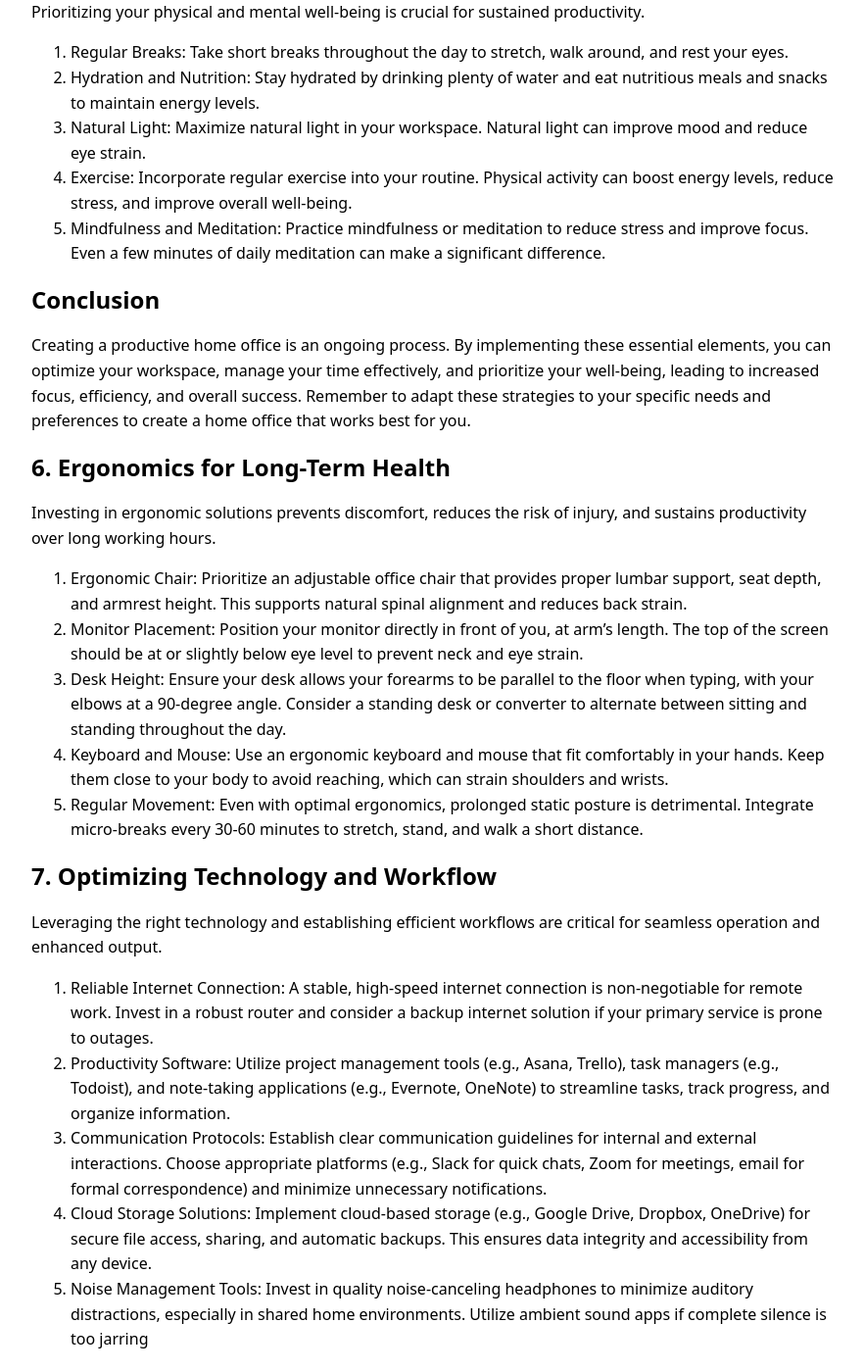
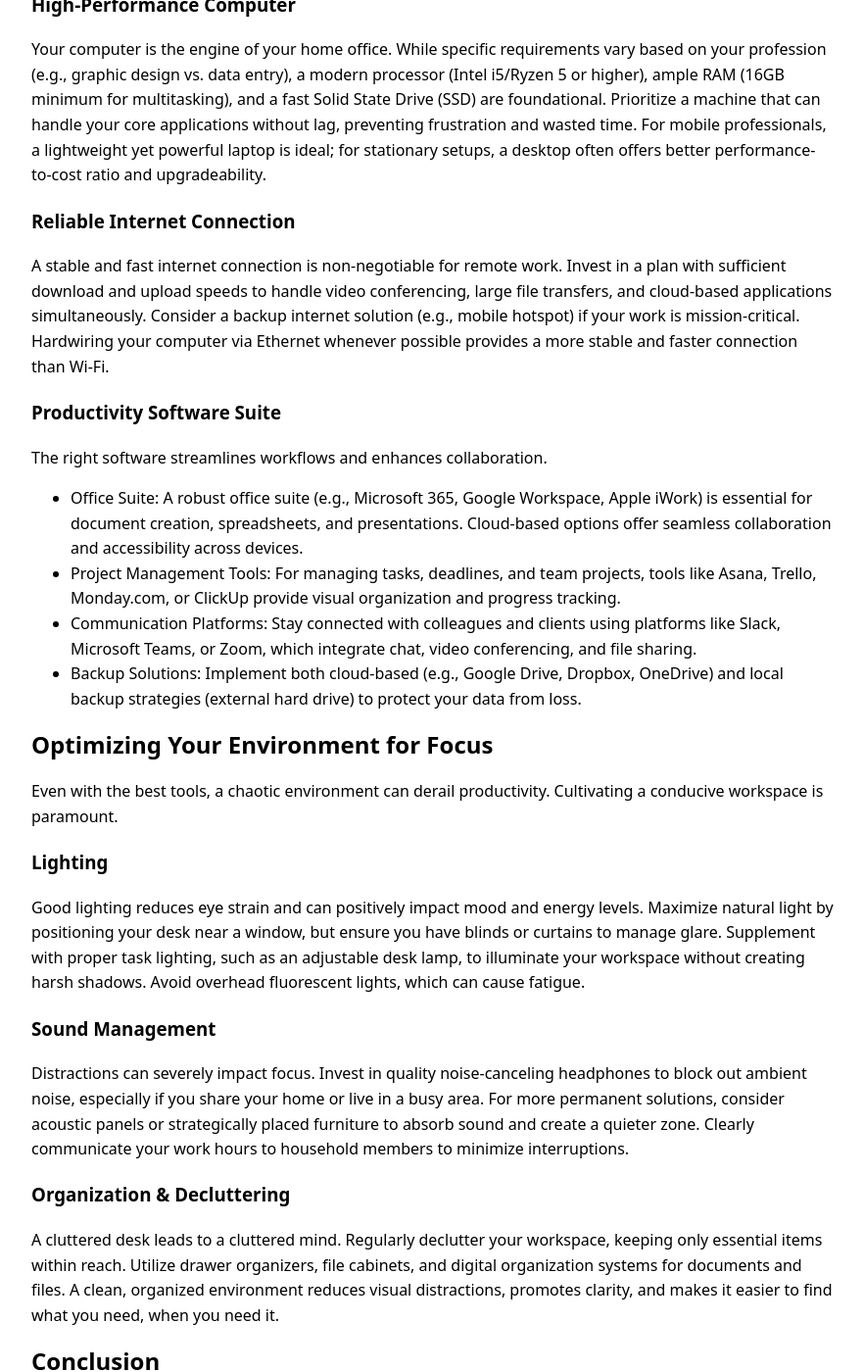
Before and after one commit to ironaclaw/ironaclaw.github.io, a Jekyll site: the page built from _posts/2026-02-12-home-office-productivity-essentials.md, in a window 1280 px wide and 1400 px high, scrolled down 1722 px. Shown: the whole window at 98% size, without its empty margins (198-1080 px from the left). Built offline with Jekyll 4.4.1, drawn with Linux system fonts in a browser that asks for light colours; some of the changed text lies outside the part shown.

Commit message:
Add 2026-02-12-home-office-productivity-essentials.md

```diff
--- a/_posts/2026-02-12-home-office-productivity-essentials.md
+++ b/_posts/2026-02-12-home-office-productivity-essentials.md
@@ -6,82 +6,79 @@ date: '2026-02-12'
 description: ''
 tags: []
 keywords: []
-model_used: gemini-2.0-flash-001
+model_used: gemini-2.5-flash
 ---
 
-# Home Office Productivity Essentials: Maximize Your Output
+# Optimizing Your Home Office: Essential Tools for Peak Productivity
 
-A productive home office is crucial for success, whether you're a remote worker, freelancer, or small business owner. Setting up the right environment and implementing effective strategies can significantly boost your focus, efficiency, and overall well-being. This article outlines essential elements for creating a high-performance home office.
+A well-equipped home office is the foundation of sustained productivity. Beyond just a desk and a computer, strategic choices in equipment, software, and environment can significantly impact focus, efficiency, and well-being. This guide outlines the essential elements for creating a highly productive home office, catering to both remote professionals and small business owners across the US.
 
-## 1. Ergonomic Workspace Setup
+## Ergonomic Foundations for Comfort and Health
 
-Your physical comfort directly impacts your productivity. Investing in ergonomic equipment is an investment in your long-term health and efficiency.
+Long hours spent at a desk demand an investment in ergonomics to prevent strain and maintain focus. Prioritizing comfort directly translates to sustained productivity and reduces the risk of long-term health issues.
 
-1.  Adjustable Chair: Choose a chair with lumbar support, adjustable height, and armrests. Ensure your feet are flat on the floor or supported by a footrest.
-2.  Monitor Placement: Position your monitor at arm's length and at eye level to prevent neck strain. Consider using a monitor arm for greater flexibility.
-3.  Keyboard and Mouse: Opt for an ergonomic keyboard and mouse that promote neutral wrist posture. A wrist rest can further enhance comfort.
-4.  Standing Desk (Optional): Alternating between sitting and standing throughout the day can improve circulation and reduce fatigue. Consider a standing desk or a desk converter.
+### Ergonomic Chair
 
-## 2. Essential Technology and Software
+A high-quality ergonomic chair is non-negotiable. Look for adjustable features including lumbar support, armrest height, seat depth, and tilt. A chair that properly supports your spine and posture reduces fatigue and the risk of musculoskeletal issues, allowing you to concentrate on tasks for longer periods without discomfort. Investing in a chair that promotes good posture is a direct investment in your daily output and long-term health.
 
-The right technology streamlines your workflow and facilitates communication.
+### Adjustable Standing Desk
 
-1.  Reliable Computer: A fast and efficient computer is fundamental. Consider your specific needs and choose a desktop or laptop with adequate processing power, memory, and storage.
-2.  High-Speed Internet: A stable and fast internet connection is essential for online meetings, research, and file sharing.
-3.  Noise-Canceling Headphones: Minimize distractions with noise-canceling headphones. They are invaluable for focused work and virtual meetings.
-4.  Productivity Software: Utilize software tools for task management, note-taking, and time tracking. Popular options include Asana, Trello, Evernote, and Toggl Track.
-5.  Video Conferencing: Invest in a high-quality webcam and microphone for clear and professional virtual meetings. Zoom, Google Meet, and Microsoft Teams are widely used platforms.
+Incorporating movement throughout the day is crucial for both physical health and mental alertness. An adjustable standing desk allows you to seamlessly switch between sitting and standing positions with ease. This reduces sedentary time, improves circulation, and can boost energy levels and alertness, combating the afternoon slump. Choose a desk with a sturdy motor, quiet operation, and sufficient surface area to accommodate your workflow and equipment.
 
-## 3. Effective Time Management Strategies
+### Monitor Setup
 
-Mastering time management is key to maximizing productivity in a home office setting.
+Positioning your monitor correctly prevents neck and eye strain, which are common complaints in home office environments
 
-1.  Time Blocking: Schedule specific blocks of time for different tasks. This helps you allocate your time effectively and stay focused.
-2.  Prioritize Tasks: Use methods like the Eisenhower Matrix (urgent/important) to prioritize tasks and focus on high-impact activities.
-3.  Pomodoro Technique: Work in focused bursts of 25 minutes, followed by a 5-minute break. This technique can improve concentration and prevent burnout.
-4.  Minimize Distractions: Identify and eliminate common distractions, such as social media, email notifications, and household chores.
-5.  Set Realistic Goals: Break down large projects into smaller, manageable tasks. Set realistic daily and weekly goals to maintain momentum.
+### Monitor Setup
 
-## 4. Organization and Decluttering
+Positioning your monitor correctly prevents neck and eye strain, which are common complaints in home office environments. Your primary monitor should be placed directly in front of you, with the top of the screen at or slightly below eye level. This alignment ensures a neutral neck position. Maintain an arm's length distance from your screen to minimize eye fatigue.
 
-A clean and organized workspace promotes focus and reduces stress.
+For those requiring more screen real estate, a dual monitor setup can significantly boost productivity by allowing multiple applications to be viewed simultaneously without constant alt-tabbing. Invest in quality monitor arms to free up desk space and allow for flexible positioning, ensuring both screens are at the optimal height and angle. Consider monitors with eye-care features, such as blue light filters, for extended work sessions.
 
-1.  Declutter Regularly: Remove unnecessary items from your desk and surrounding area. A minimalist workspace can significantly improve concentration.
-2.  Storage Solutions: Utilize storage solutions such as shelves, drawers, and file cabinets to keep your workspace organized.
-3.  Cable Management: Invest in cable management accessories to keep cords tidy and prevent clutter.
-4.  Designated Workspace: If possible, dedicate a specific room or area in your home solely for work. This helps create a clear separation between work and personal life.
-5.  Regular Cleaning: Dust and clean your workspace regularly to maintain a healthy and productive environment.
+### Input Devices: Keyboard and Mouse
 
-## 5. Maintaining Well-being
+Often overlooked, your keyboard and mouse are your primary interfaces with your computer, making their ergonomic design critical.
 
-Prioritizing your physical and mental well-being is crucial for sustained productivity.
+*   Ergonomic Keyboard: Traditional keyboards can force unnatural wrist angles. Opt for an ergonomic keyboard that promotes a more natural hand and wrist position. Options include split keyboards, mechanical keyboards with tactile feedback, or those with integrated wrist rests. These designs reduce the risk of carpal tunnel syndrome and repetitive strain injuries, allowing for comfortable, extended typing.
+*   Ergonomic Mouse: A standard mouse can lead to wrist pronation and discomfort. Consider alternatives like a vertical mouse, which keeps your hand in a "handshake" position, or a trackball mouse, which minimizes arm movement. Experiment with different types to find one that fits your hand comfortably and reduces strain during prolonged use.
 
-1.  Regular Breaks: Take short breaks throughout the day to stretch, walk around, and rest your eyes.
-2.  Hydration and Nutrition: Stay hydrated by drinking plenty of water and eat nutritious meals and snacks to maintain energy levels.
-3.  Natural Light: Maximize natural light in your workspace. Natural light can improve mood and reduce eye strain.
-4.  Exercise: Incorporate regular exercise into your routine. Physical activity can boost energy levels, reduce stress, and improve overall well-being.
-5.  Mindfulness and Meditation: Practice mindfulness or meditation to reduce stress and improve focus. Even a few minutes of daily meditation can make a significant difference.
+## Essential Tech & Software for Efficiency
+
+Beyond the physical setup, the right technology and software ecosystem are crucial for seamless operation and maximum output.
+
+### High-Performance Computer
+
+Your computer is the engine of your home office. While specific requirements vary based on your profession (e.g., graphic design vs. data entry), a modern processor (Intel i5/Ryzen 5 or higher), ample RAM (16GB minimum for multitasking), and a fast Solid State Drive (SSD) are foundational. Prioritize a machine that can handle your core applications without lag, preventing frustration and wasted time. For mobile professionals, a lightweight yet powerful laptop is ideal; for stationary setups, a desktop often offers better performance-to-cost ratio and upgradeability.
+
+### Reliable Internet Connection
+
+A stable and fast internet connection is non-negotiable for remote work. Invest in a plan with sufficient download and upload speeds to handle video conferencing, large file transfers, and cloud-based applications simultaneously. Consider a backup internet solution (e.g., mobile hotspot) if your work is mission-critical. Hardwiring your computer via Ethernet whenever possible provides a more stable and faster connection than Wi-Fi.
+
+### Productivity Software Suite
+
+The right software streamlines workflows and enhances collaboration.
+
+*   Office Suite: A robust office suite (e.g., Microsoft 365, Google Workspace, Apple iWork) is essential for document creation, spreadsheets, and presentations. Cloud-based options offer seamless collaboration and accessibility across devices.
+*   Project Management Tools: For managing tasks, deadlines, and team projects, tools like Asana, Trello, Monday.com, or ClickUp provide visual organization and progress tracking.
+*   Communication Platforms: Stay connected with colleagues and clients using platforms like Slack, Microsoft Teams, or Zoom, which integrate chat, video conferencing, and file sharing.
+*   Backup Solutions: Implement both cloud-based (e.g., Google Drive, Dropbox, OneDrive) and local backup strategies (external hard drive) to protect your data from loss.
+
+## Optimizing Your Environment for Focus
+
+Even with the best tools, a chaotic environment can derail productivity. Cultivating a conducive workspace is paramount.
+
+### Lighting
+
+Good lighting reduces eye strain and can positively impact mood and energy levels. Maximize natural light by positioning your desk near a window, but ensure you have blinds or curtains to manage glare. Supplement with proper task lighting, such as an adjustable desk lamp, to illuminate your workspace without creating harsh shadows. Avoid overhead fluorescent lights, which can cause fatigue.
+
+### Sound Management
+
+Distractions can severely impact focus. Invest in quality noise-canceling headphones to block out ambient noise, especially if you share your home or live in a busy area. For more permanent solutions, consider acoustic panels or strategically placed furniture to absorb sound and create a quieter zone. Clearly communicate your work hours to household members to minimize interruptions.
+
+### Organization & Decluttering
+
+A cluttered desk leads to a cluttered mind. Regularly declutter your workspace, keeping only essential items within reach. Utilize drawer organizers, file cabinets, and digital organization systems for documents and files. A clean, organized environment reduces visual distractions, promotes clarity, and makes it easier to find what you need, when you need it.
 
 ## Conclusion
 
-Creating a productive home office is an ongoing process. By implementing these essential elements, you can optimize your workspace, manage your time effectively, and prioritize your well-being, leading to increased focus, efficiency, and overall success. Remember to adapt these strategies to your specific needs and preferences to create a home office that works best for you.
-
-## 6. Ergonomics for Long-Term Health
-
-Investing in ergonomic solutions prevents discomfort, reduces the risk of injury, and sustains productivity over long working hours.
-
-1.  Ergonomic Chair: Prioritize an adjustable office chair that provides proper lumbar support, seat depth, and armrest height. This supports natural spinal alignment and reduces back strain.
-2.  Monitor Placement: Position your monitor directly in front of you, at arm's length. The top of the screen should be at or slightly below eye level to prevent neck and eye strain.
-3.  Desk Height: Ensure your desk allows your forearms to be parallel to the floor when typing, with your elbows at a 90-degree angle. Consider a standing desk or converter to alternate between sitting and standing throughout the day.
-4.  Keyboard and Mouse: Use an ergonomic keyboard and mouse that fit comfortably in your hands. Keep them close to your body to avoid reaching, which can strain shoulders and wrists.
-5.  Regular Movement: Even with optimal ergonomics, prolonged static posture is detrimental. Integrate micro-breaks every 30-60 minutes to stretch, stand, and walk a short distance.
-
-## 7. Optimizing Technology and Workflow
-
-Leveraging the right technology and establishing efficient workflows are critical for seamless operation and enhanced output.
-
-1.  Reliable Internet Connection: A stable, high-speed internet connection is non-negotiable for remote work. Invest in a robust router and consider a backup internet solution if your primary service is prone to outages.
-2.  Productivity Software: Utilize project management tools (e.g., Asana, Trello), task managers (e.g., Todoist), and note-taking applications (e.g., Evernote, OneNote) to streamline tasks, track progress, and organize information.
-3.  Communication Protocols: Establish clear communication guidelines for internal and external interactions. Choose appropriate platforms (e.g., Slack for quick chats, Zoom for meetings, email for formal correspondence) and minimize unnecessary notifications.
-4.  Cloud Storage Solutions: Implement cloud-based storage (e.g., Google Drive, Dropbox, OneDrive) for secure file access, sharing, and automatic backups. This ensures data integrity and accessibility from any device.
-5.  Noise Management Tools: Invest in quality noise-canceling headphones to minimize auditory distractions, especially in shared home environments. Utilize ambient sound apps if complete silence is too jarring
+Building an optimized home office is a strategic investment in your professional success and personal well-being. By prioritizing ergonomic foundations, leveraging essential technology and software, and cultivating a focused environment, you create a workspace that not only supports but actively enhances your productivity, comfort, and long-term health.
```
